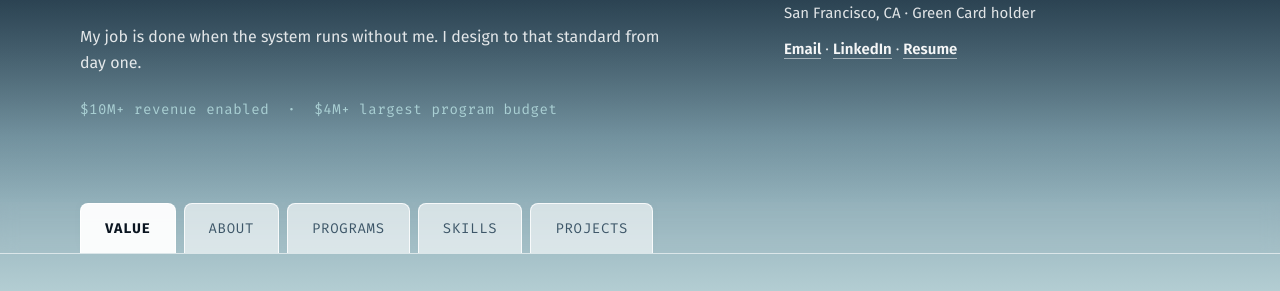
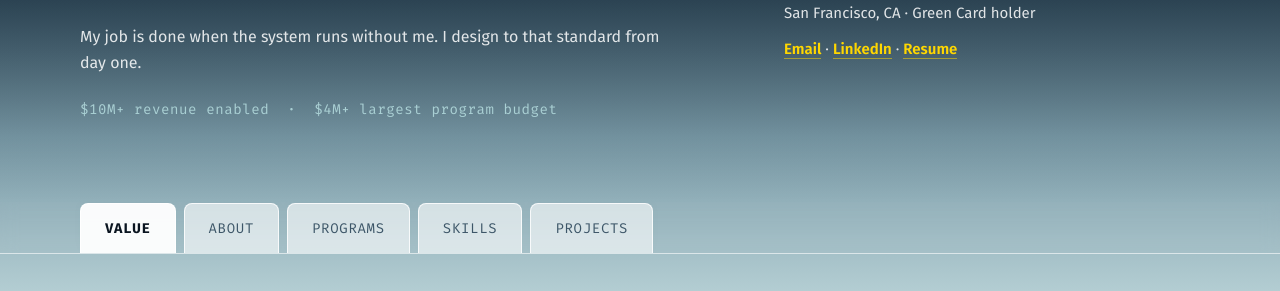
Before and after one commit to alzion/alzion.github.io, a plain HTML site: page index.html in a window 1280 px wide. Shown: the part 363-654 px from the top of the page. Drawn offline with Linux system fonts and the light colour scheme.

Commit message:
Make hero links yellow

```diff
--- a/index.html
+++ b/index.html
@@ -129,9 +129,9 @@
   }
 
   .hero-meta a {
-    color: rgba(255, 255, 255, 0.95);
+    color: #FFD700;
     text-decoration: none;
-    border-bottom: 1px solid rgba(255, 255, 255, 0.5);
+    border-bottom: 1px solid rgba(255, 215, 0, 0.5);
     font-weight: 600;
     transition: all 0.2s;
     position: relative;
```
